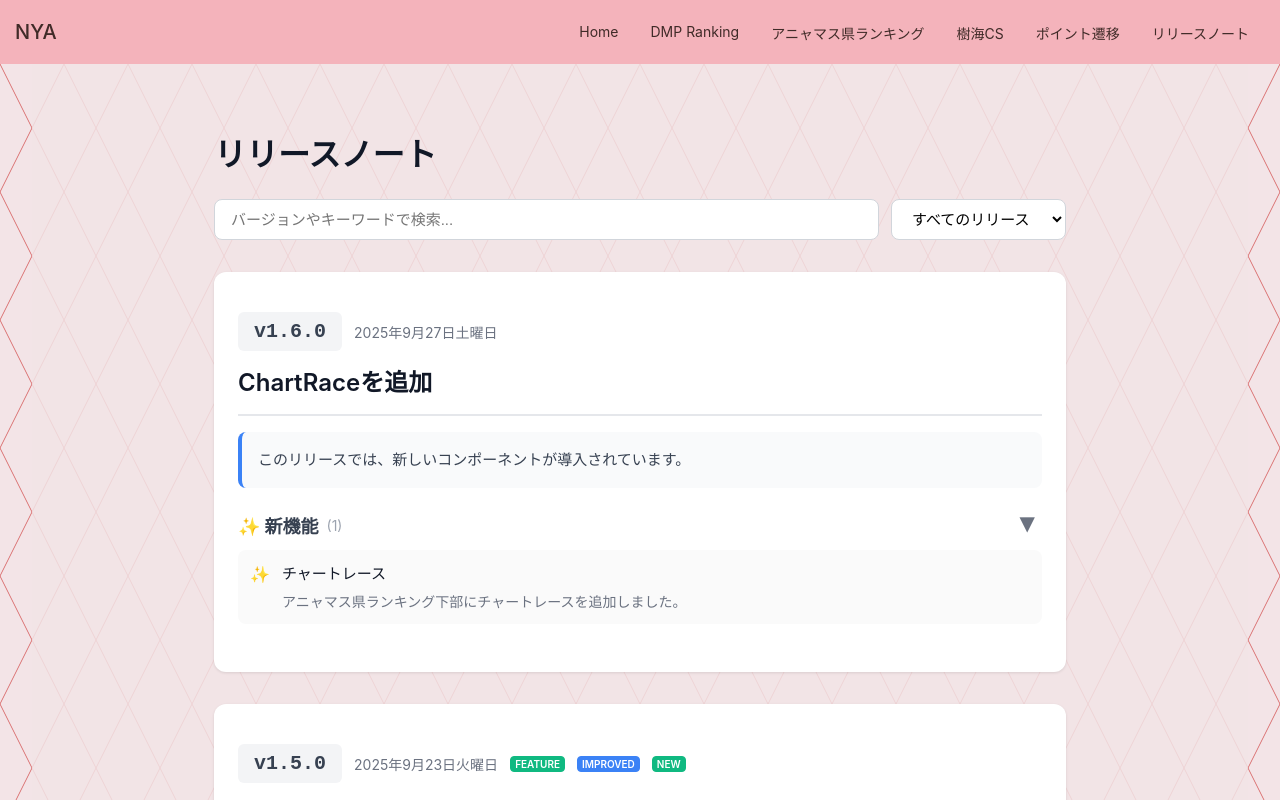
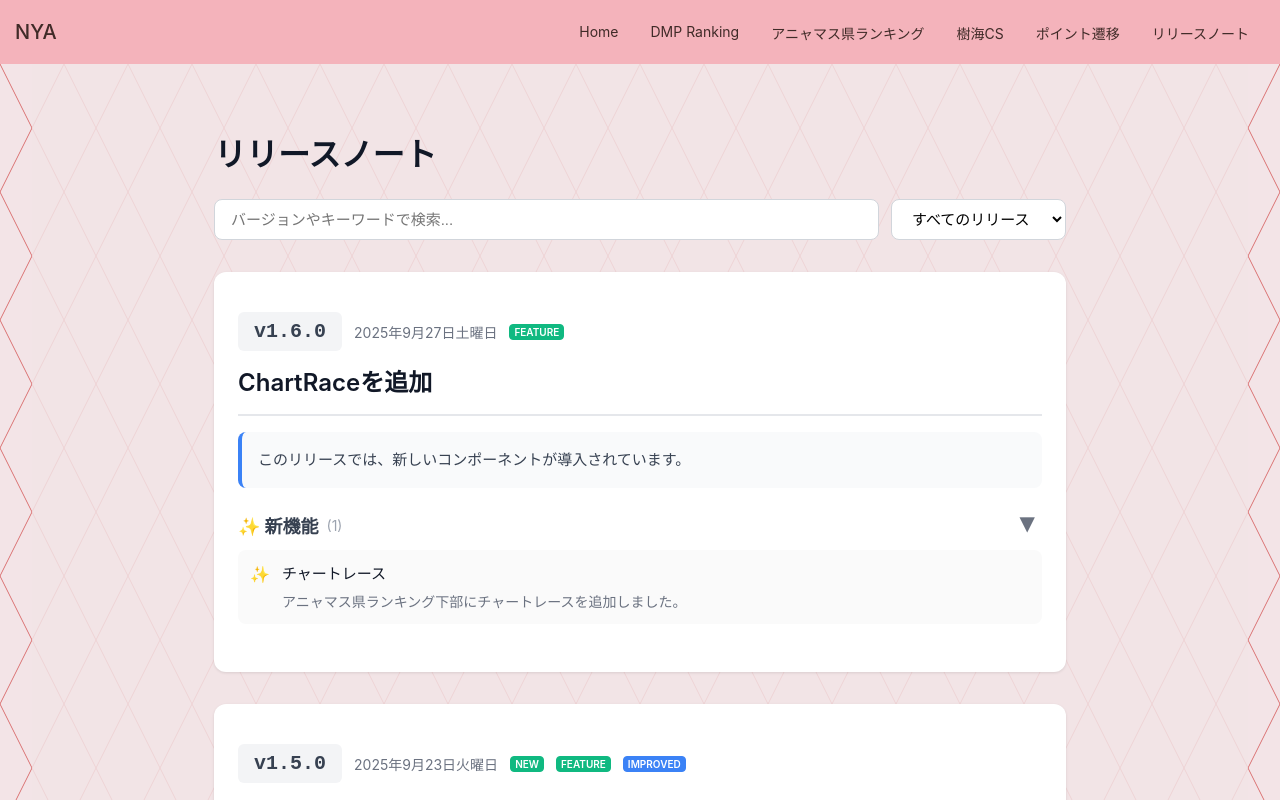
Before and after one commit to sleep0001/anya-chat-app-vite, a React (Vite) app: page /release in a window 1280 px wide. Shown: the top 800 px of the page. Built offline with nearby package versions, Linux system fonts and the light colour scheme.

Commit message:
バッチをリリース内容から自動設定できるようにした

```diff
--- a/src/components/organisms/ReleaseNote/ReleaseNote.tsx
+++ b/src/components/organisms/ReleaseNote/ReleaseNote.tsx
@@ -69,10 +69,32 @@ const ReleaseNote: React.FC<ReleaseNoteProps> = ({
 
     const activeSections = sections.filter((section) => section.changes.length > 0);
 
+    const autoBadges: ReleaseHeaderProps['badges'] = badges;
+
     // 1週間以内のリリースにnewバッチを追加する。
-    const badgesNew: ReleaseHeaderProps['badges'] = isWithinOneWeek(date)
-        ? [...badges, { variant: 'new', label: 'New' }]
-        : badges;
+    if(isWithinOneWeek(date)) {
+        autoBadges.push({ variant: 'new', label: 'New' })
+    }
+
+    // 含まれるセクションに応じてバッチを追加する。
+    if (features && features.length > 0) {
+        autoBadges.push({ variant: 'feature', label: 'Feature' });
+    }
+    if (improvements && improvements.length > 0) {
+        autoBadges.push({ variant: 'improved', label: 'Improved' });
+    }
+    if (bugfixes && bugfixes.length > 0) {
+        autoBadges.push({ variant: 'bugfix', label: 'Bugfix' });
+    }
+    if (security && security.length > 0) {
+        autoBadges.push({ variant: 'security', label: 'Security' });
+    }
+    if (breaking && breaking.length > 0) {
+        autoBadges.push({ variant: 'breaking', label: 'Breaking' });
+    }
+    if (deprecated && deprecated.length > 0) {
+        autoBadges.push({ variant: 'deprecated', label: 'Deprecated' });
+    }
 
     return (
         <article
@@ -88,7 +110,7 @@ const ReleaseNote: React.FC<ReleaseNoteProps> = ({
                 version={version}
                 date={date}
                 title={title}
-                badges={badgesNew}
+                badges={autoBadges}
             />
 
             {summary && (
--- a/src/components/pages/ReleaseNotes/ReleaseNotes.tsx
+++ b/src/components/pages/ReleaseNotes/ReleaseNotes.tsx
@@ -6,7 +6,6 @@ const releases: ReleaseNoteProps[] = [
         version: '1.6.0',
         date: '2025-09-27',
         title: 'ChartRaceを追加',
-        badges: [],
         summary: 'このリリースでは、新しいコンポーネントが導入されています。',
         features: [
             {
@@ -19,10 +18,6 @@ const releases: ReleaseNoteProps[] = [
         version: '1.5.0',
         date: '2025-09-23',
         title: 'ポイントグラフを追加',
-        badges: [
-            { variant: 'feature', label: 'feature' },
-            { variant: 'improved', label: 'improved' },
-        ],
         summary: 'このリリースでは、新しいコンポーネントが導入されています。また、レスポンスの改善を行いました。',
         features: [
             {
@@ -45,9 +40,6 @@ const releases: ReleaseNoteProps[] = [
         version: '1.4.0',
         date: '2025-09-20',
         title: '樹海CSランキングを追加',
-        badges: [
-            { variant: 'feature', label: 'feature' },
-        ],
         summary: 'このリリースでは、新しいコンポーネントが導入されています。',
         features: [
             {
@@ -64,9 +56,6 @@ const releases: ReleaseNoteProps[] = [
         version: '1.3.3',
         date: '2025-09-15',
         title: 'ランキングシーズンの絞り込みを追加',
-        badges: [
-            { variant: 'improved', label: 'improved' },
-        ],
         summary: 'このリリースでは、機能改善が行われました。',
         improvements: [
             {
@@ -79,9 +68,6 @@ const releases: ReleaseNoteProps[] = [
         version: '1.3.2',
         date: '2025-09-10',
         title: '集計バグの修正',
-        badges: [
-            { variant: 'bugfix', label: 'bugfix' },
-        ],
         summary: 'このリリースでは、バグ修正が行われました。',
         bugfixes: [
             {
@@ -94,9 +80,6 @@ const releases: ReleaseNoteProps[] = [
         version: '1.3.1',
         date: '2025-07-12',
         title: '全国順位を表示',
-        badges: [
-            { variant: 'improved', label: 'improved' },
-        ],
         summary: 'このリリースでは、機能改善が行われました。また、連携機能が追加されました。',
         improvements: [
             {
@@ -113,9 +96,6 @@ const releases: ReleaseNoteProps[] = [
         version: '1.3.0',
         date: '2025-07-08',
         title: '全国ランキング',
-        badges: [
-            { variant: 'feature', label: 'feature' },
-        ],
         summary: 'このリリースでは、新しいコンポーネントが追加されています。',
         features: [
             {
@@ -128,9 +108,6 @@ const releases: ReleaseNoteProps[] = [
         version: '1.2.0',
         date: '2025-07-05',
         title: 'アニャマス県ランキング',
-        badges: [
-            { variant: 'feature', label: 'feature' },
-        ],
         summary: 'このリリースでは、新しいコンポーネントが追加されています。',
         features: [
             {
@@ -143,9 +120,6 @@ const releases: ReleaseNoteProps[] = [
         version: '1.1.0',
         date: '2025-05-31',
         title: 'ワンピースカード検索（現廃止）',
-        badges: [
-            { variant: 'feature', label: 'feature' },
-        ],
         summary: 'このリリースでは、新しいコンポーネントが追加されています。',
         features: [
             {
@@ -158,9 +132,6 @@ const releases: ReleaseNoteProps[] = [
         version: '1.0.1',
         date: '2025-05-13',
         title: 'ルームに関するバグ修正',
-        badges: [
-            { variant: 'bugfix', label: 'bugfix' },
-        ],
         summary: 'このリリースでは、バグ修正が行われました。',
         bugfixes: [
             {
@@ -173,9 +144,6 @@ const releases: ReleaseNoteProps[] = [
         version: '1.0.0',
         date: '2025-05-01',
         title: 'チャット機能',
-        badges: [
-            { variant: 'feature', label: 'feature' },
-        ],
         summary: 'このリリースが最初のリリースです。',
         features: [
             {
```
